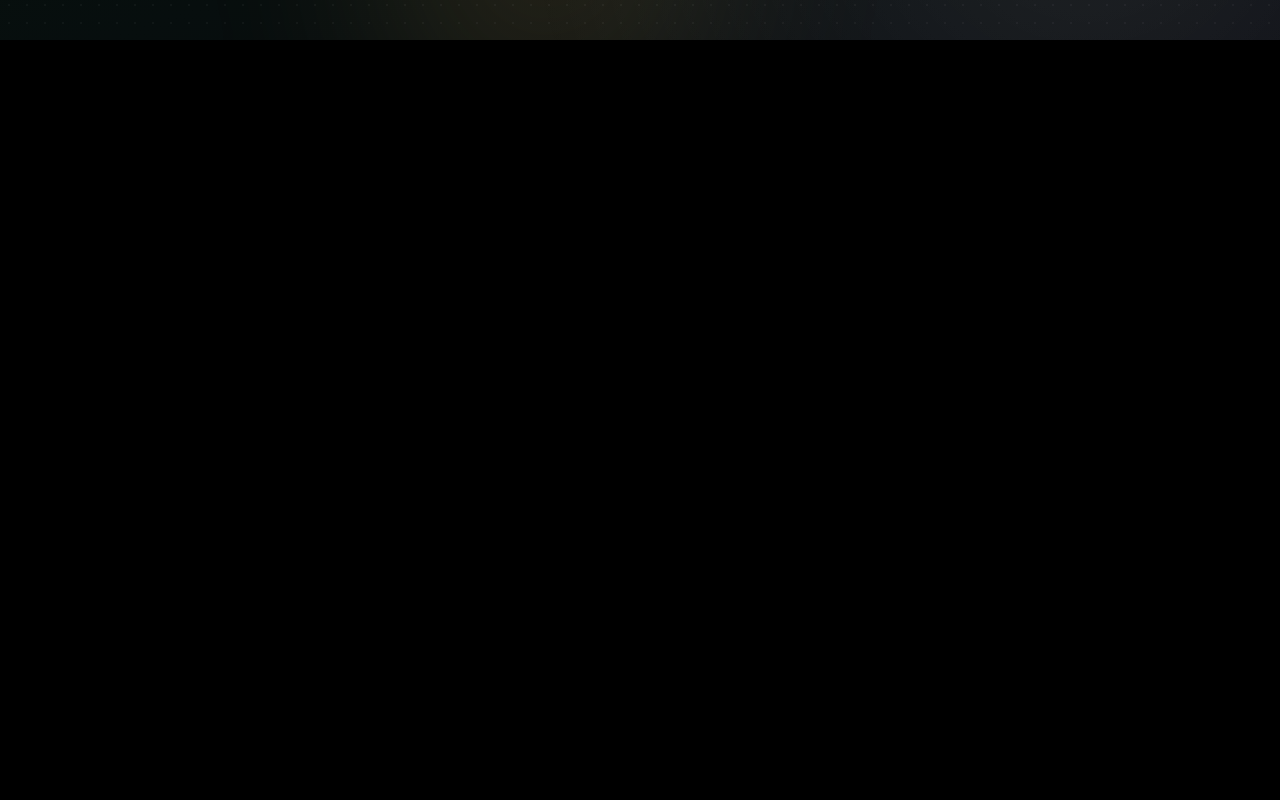
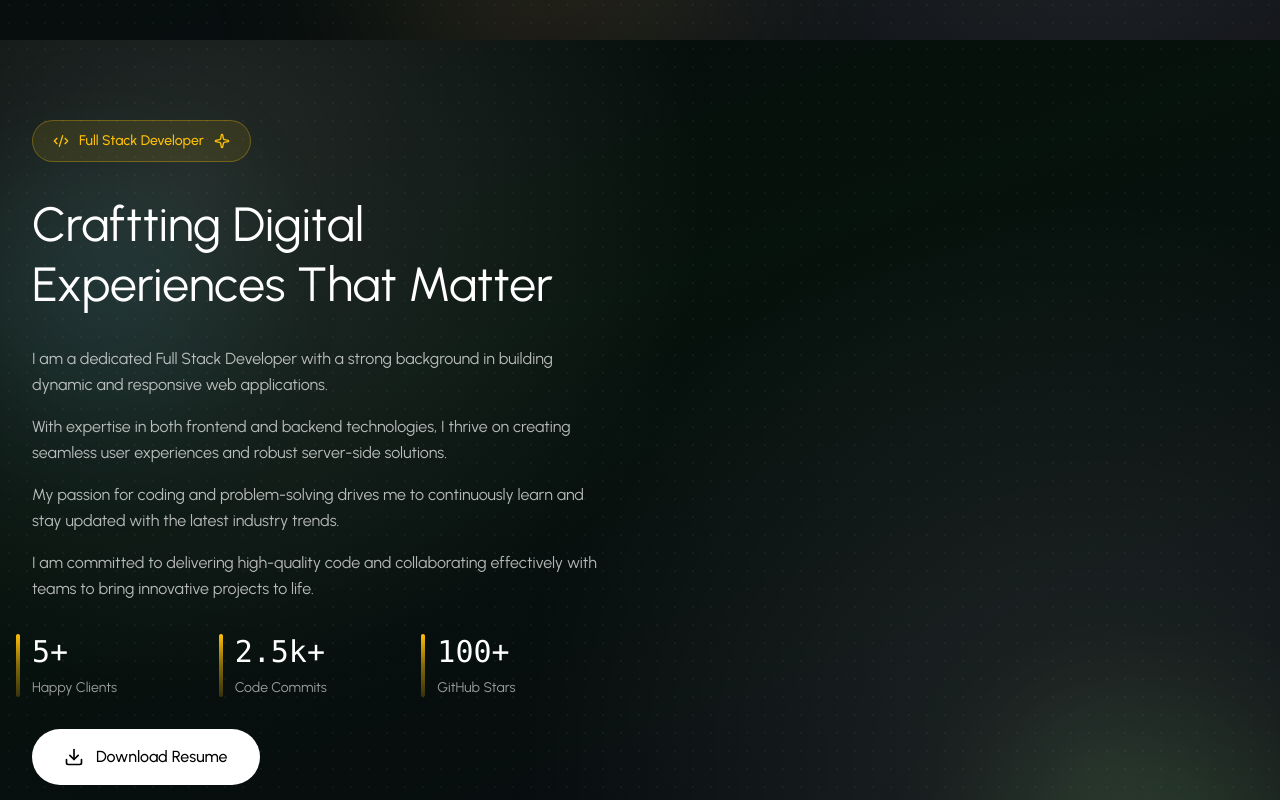
Before and after one commit to malinda-sampath/portfolio, a React (Vite) app: page / in a window 1280 px wide. Shown: the part 760-1560 px from the top of the page. Built offline with nearby package versions, Linux system fonts and the light colour scheme.

Commit message:
About-Left Column

```diff
--- a/src/App.tsx
+++ b/src/App.tsx
@@ -1,5 +1,6 @@
 import NavBar from "./components/layout/NavBar";
 import Hero from "./components/sections/Hero";
+import About from "./components/sections/About";
 
 const App = () => {
   return (
@@ -7,6 +8,7 @@
       <NavBar />
       <main>
         <Hero />
+        <About />
       </main>
     </div>
   );
--- a/src/components/sections/About.tsx
+++ b/src/components/sections/About.tsx
@@ -0,0 +1,91 @@
+import { Download, Code2, Sparkle } from "lucide-react";
+import { SiReact, SiNextdotjs, SiTailwindcss, SiMongodb } from "react-icons/si";
+import { PERSONAL_INFO, ABOUT_STATS } from "../../utills/constants";
+import FadeIn from "../animations/Fadein";
+import RadialGradientBackground from "../backgrounds/RadialGradientBackground";
+
+const About = () => {
+  // Skills
+  const skills = [
+    { name: "React.js", icon: <SiReact className="w-6 h-6 text-primary" /> },
+    { name: "Next.js", icon: <SiNextdotjs className="w-6 h-6 text-primary" /> },
+    {
+      name: "Tailwind CSS",
+      icon: <SiTailwindcss className="w-6 h-6 text-primary" />,
+    },
+    { name: "MongoDB", icon: <SiMongodb className="w-6 h-6 text-primary" /> },
+  ];
+
+  return (
+    <section id="about" className="relative py-20 bg-black overflow-hidden">
+      <RadialGradientBackground variant="about" />
+
+      <div className="relative z-10 max-w-7xl mx-auto sm:px-6 lg:px-8">
+        {/* Main Grid */}
+        <div className="grid grid-cols-1 lg:grid-cols-2 gap-16 items-center mb-20">
+          {/* Left Column - Content */}
+          <div className="flex flex-col gap-12">
+            <div className="flex flex-col gap-8">
+              <FadeIn delay={60}>
+                <div className="inline-flex items-center gap-2.5 px-5 py-2.5 border border-primary/30 bg-primary/10 rounded-full w-fit">
+                  <Code2 className="w-4 h-4 text-primary" />
+                  <span className="text-sm text-primary font-medium">
+                    Full Stack Developer
+                  </span>
+                  <Sparkle className="w-4 h-4 text-primary" />
+                </div>
+              </FadeIn>
+
+              <FadeIn delay={100}>
+                <h2 className="text-4xl lg:text-5xl font-normal text-white leading-tight">
+                  Craftting Digital Experiences That Matter
+                </h2>
+              </FadeIn>
+
+              <FadeIn delay={200}>
+                <div className="flex flex-col gap-4">
+                  {PERSONAL_INFO.bio.map((paragraph, index) => (
+                    <p
+                      key={index}
+                      className="text-base text-white/70 leading-relaxed"
+                    >
+                      {paragraph}
+                    </p>
+                  ))}
+                </div>
+              </FadeIn>
+
+              <FadeIn delay={300}>
+                <div className="grid grid-cols-3 gap-8">
+                  {ABOUT_STATS.map((stat, index) => (
+                    <div key={index} className="relative">
+                      <div className="absolute -left-4 top-0 w-1 h-full bg-linear-to-b from-primary via-primary/50 to-primary/20 rounded-full"></div>
+                      <div className="text-3xl font-normal text-white mb-2 font-mono">
+                        {stat.value}
+                      </div>
+                      <p className="text-sm text-white/60 leading-snug">
+                        {stat.label}
+                      </p>
+                    </div>
+                  ))}
+                </div>
+              </FadeIn>
+
+              <FadeIn delay={400}>
+                <button
+                  onClick={() => window.open(PERSONAL_INFO.resume, "_blank")}
+                  className="inline-flex items-center gap-3 bg-white hover:bg-white/90 text-black rounded-full px-8 py-4 text-base font-medium transition-all duration-300 w-fit group"
+                >
+                  <Download className="w-5 h-5 group-hover:translate-y-0.5 transition-transform duration-300" />
+                  Download Resume
+                </button>
+              </FadeIn>
+            </div>
+          </div>
+        </div>
+      </div>
+    </section>
+  );
+};
+
+export default About;
--- a/src/components/sections/Hero.tsx
+++ b/src/components/sections/Hero.tsx
@@ -1,4 +1,3 @@
-import { useState } from "react";
 import { ChevronDown, Star } from "lucide-react";
 import { SiReact, SiNextdotjs, SiTailwindcss, SiMongodb } from "react-icons/si";
 import { PERSONAL_INFO, STATS } from "../../utills/constants";
--- a/src/utills/constants.ts
+++ b/src/utills/constants.ts
@@ -34,6 +34,12 @@
   { label: "GitHub Stars", value: "100+" },
 ];
 
+export const ABOUT_STATS = [
+  { label: "Happy Clients", value: "5+" },
+  { label: "Code Commits", value: "2.5k+" },
+  { label: "GitHub Stars", value: "100+" },
+];
+
 export const NAV_LINKS = [
   { id: "about", label: "About" },
   { id: "skills", label: "Skills" },
```
